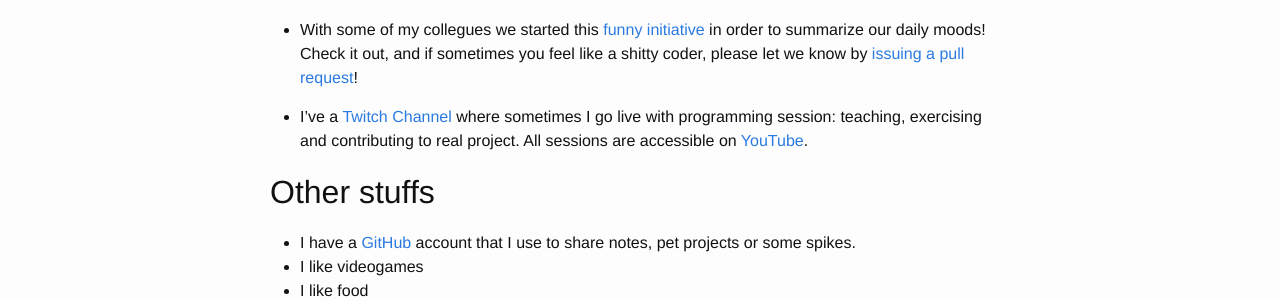
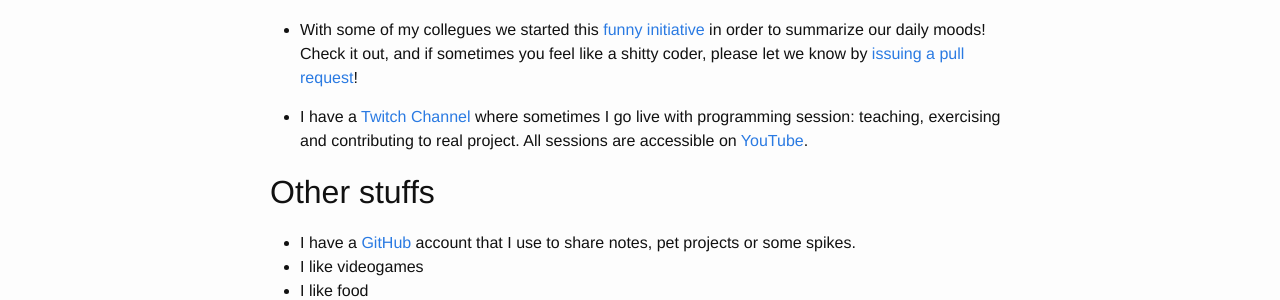
Before and after one commit to joebew42/joebew42.github.io, a Jekyll site: the page built from about.md, in a window 1280 px wide. Shown: the part 674-974 px from the top of the page. Built offline with Jekyll 4.4.1, drawn with Linux system fonts in a browser that asks for light colours.

Commit message:
better text

```diff
--- a/about.md
+++ b/about.md
@@ -22,7 +22,7 @@
 
 * With some of my collegues we started this [funny initiative](http://shittysomething.com/) in order to summarize our daily moods! Check it out, and if sometimes you feel like a shitty coder, please let we know by [issuing a pull request](https://github.com/ShittySomething/shittysomething.github.io)!
 
-* I've a [Twitch Channel](https://www.twitch.tv/joebew42) where sometimes I go live with programming session: teaching, exercising and contributing to real project. All sessions are accessible on [YouTube](https://www.youtube.com/channel/UCEt-X-5yZ86SYTNDbSQgVAQ).
+* I have a [Twitch Channel](https://www.twitch.tv/joebew42) where sometimes I go live with programming session: teaching, exercising and contributing to real project. All sessions are accessible on [YouTube](https://www.youtube.com/channel/UCEt-X-5yZ86SYTNDbSQgVAQ).
 
 ## Other stuffs
 
```
